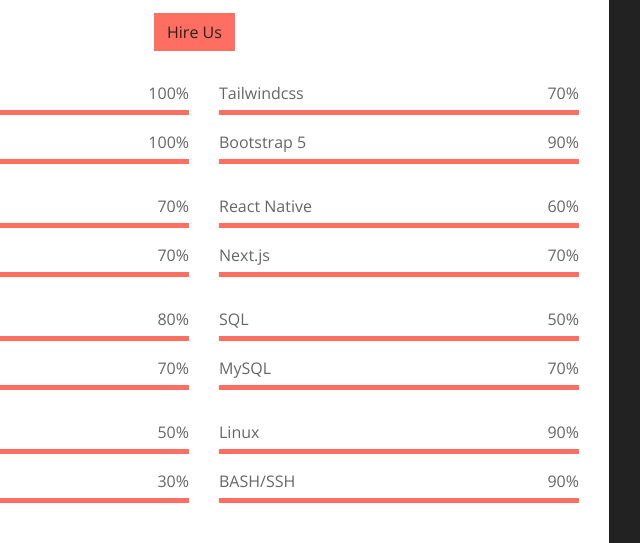
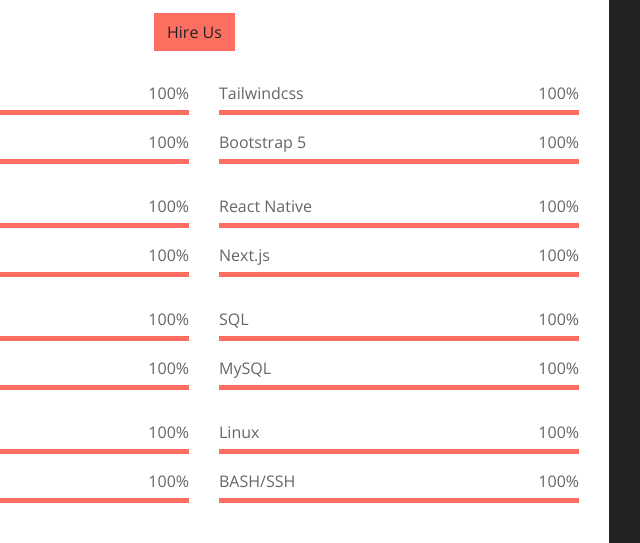
Before and after one commit to Lev-96/my_resume, a plain HTML site: page index.html in a window 1280 px wide. Shown: the part 1096-1639 px from the top of the page, 601-1241 px from the left. Drawn offline with nearby package versions, Linux system fonts and the light colour scheme.

Commit message:
minor change

```diff
--- a/index.html
+++ b/index.html
@@ -134,13 +134,13 @@
                             <div class="col-md-6">
                                 <div class="skills">
                                     <div class="skill-name">
-                                        <p>Tailwindcss</p><p>70%</p>
+                                        <p>Tailwindcss</p><p>100%</p>
                                     </div>
                                     <div class="progress">
                                         <div class="progress-bar" role="progressbar" aria-valuenow="100" aria-valuemin="0" aria-valuemax="100"></div>
                                     </div>
                                     <div class="skill-name">
-                                        <p>Bootstrap 5</p><p>90%</p>
+                                        <p>Bootstrap 5</p><p>100%</p>
                                     </div>
                                     <div class="progress">
                                         <div class="progress-bar" role="progressbar" aria-valuenow="100" aria-valuemin="0" aria-valuemax="100"></div>
@@ -150,13 +150,13 @@
                             <div class="col-md-6">
                                 <div class="skills">
                                     <div class="skill-name">
-                                        <p>JavaScript</p><p>70%</p>
+                                        <p>JavaScript</p><p>100%</p>
                                     </div>
                                     <div class="progress">
                                         <div class="progress-bar" role="progressbar" aria-valuenow="100" aria-valuemin="0" aria-valuemax="100"></div>
                                     </div>
                                     <div class="skill-name">
-                                        <p>React.js</p><p>70%</p>
+                                        <p>React.js</p><p>100%</p>
                                     </div>
                                     <div class="progress">
                                         <div class="progress-bar" role="progressbar" aria-valuenow="100" aria-valuemin="0" aria-valuemax="100"></div>
@@ -167,13 +167,13 @@
                             <div class="col-md-6">
                                 <div class="skills">
                                     <div class="skill-name">
-                                        <p>React Native</p><p>60%</p>
+                                        <p>React Native</p><p>100%</p>
                                     </div>
                                     <div class="progress">
                                         <div class="progress-bar" role="progressbar" aria-valuenow="100" aria-valuemin="0" aria-valuemax="100"></div>
                                     </div>
                                     <div class="skill-name">
-                                        <p>Next.js</p><p>70%</p>
+                                        <p>Next.js</p><p>100%</p>
                                     </div>
                                     <div class="progress">
                                         <div class="progress-bar" role="progressbar" aria-valuenow="100" aria-valuemin="0" aria-valuemax="100"></div>
@@ -183,13 +183,13 @@
                             <div class="col-md-6">
                                 <div class="skills">
                                     <div class="skill-name">
-                                        <p>PHP</p><p>80%</p>
+                                        <p>PHP</p><p>100%</p>
                                     </div>
                                     <div class="progress">
                                         <div class="progress-bar" role="progressbar" aria-valuenow="100" aria-valuemin="0" aria-valuemax="100"></div>
                                     </div>
                                     <div class="skill-name">
-                                        <p>Laravel</p><p>70%</p>
+                                        <p>Laravel</p><p>100%</p>
                                     </div>
                                     <div class="progress">
                                         <div class="progress-bar" role="progressbar" aria-valuenow="100" aria-valuemin="0" aria-valuemax="100"></div>
@@ -199,13 +199,13 @@
                             <div class="col-md-6">
                                 <div class="skills">
                                     <div class="skill-name">
-                                        <p>SQL</p><p>50%</p>
+                                        <p>SQL</p><p>100%</p>
                                     </div>
                                     <div class="progress">
                                         <div class="progress-bar" role="progressbar" aria-valuenow="100" aria-valuemin="0" aria-valuemax="100"></div>
                                     </div>
                                     <div class="skill-name">
-                                        <p>MySQL</p><p>70%</p>
+                                        <p>MySQL</p><p>100%</p>
                                     </div>
                                     <div class="progress">
                                         <div class="progress-bar" role="progressbar" aria-valuenow="100" aria-valuemin="0" aria-valuemax="100"></div>
@@ -215,13 +215,13 @@
                             <div class="col-md-6">
                                 <div class="skills">
                                     <div class="skill-name">
-                                        <p>Docker</p><p>50%</p>
+                                        <p>Docker</p><p>100%</p>
                                     </div>
                                     <div class="progress">
                                         <div class="progress-bar" role="progressbar" aria-valuenow="100" aria-valuemin="0" aria-valuemax="100"></div>
                                     </div>
                                     <div class="skill-name">
-                                        <p>Docker-Compose</p><p>30%</p>
+                                        <p>Docker-Compose</p><p>100%</p>
                                     </div>
                                     <div class="progress">
                                         <div class="progress-bar" role="progressbar" aria-valuenow="100" aria-valuemin="0" aria-valuemax="100"></div>
@@ -231,13 +231,13 @@
                             <div class="col-md-6">
                                 <div class="skills">
                                     <div class="skill-name">
-                                        <p>Linux</p><p>90%</p>
+                                        <p>Linux</p><p>100%</p>
                                     </div>
                                     <div class="progress">
                                         <div class="progress-bar" role="progressbar" aria-valuenow="100" aria-valuemin="0" aria-valuemax="100"></div>
                                     </div>
                                     <div class="skill-name">
-                                        <p>BASH/SSH</p><p>90%</p>
+                                        <p>BASH/SSH</p><p>100%</p>
                                     </div>
                                     <div class="progress">
                                         <div class="progress-bar" role="progressbar" aria-valuenow="100" aria-valuemin="0" aria-valuemax="100"></div>
```
